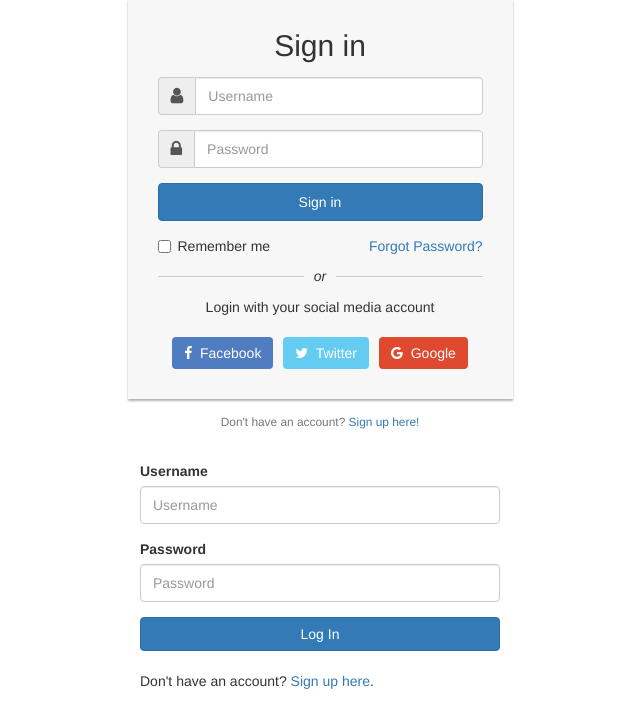
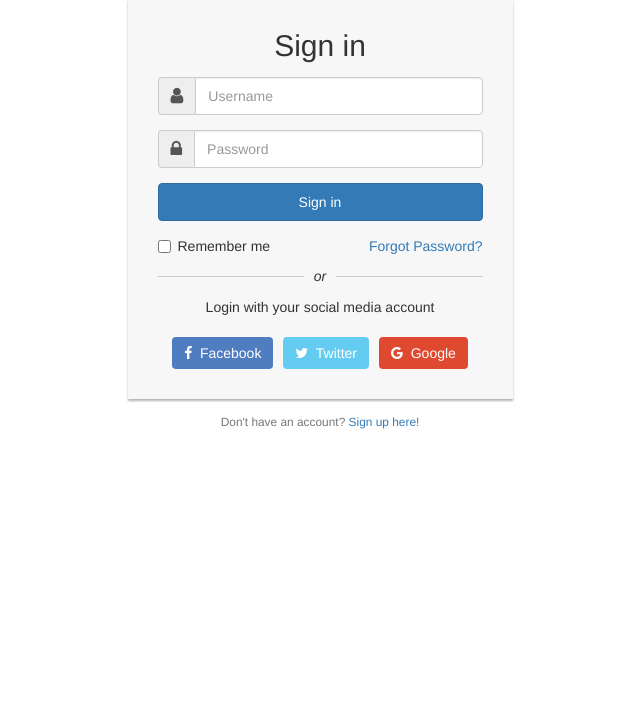
Before and after one commit to sagarlohani/test, a Flask app: page / in a window 1280 px wide. Shown: the part 31-759 px from the top of the page, without its empty margins (320-960 px from the left). Run offline with Flask 2, Linux system fonts and the light colour scheme; some libraries are stand-ins or nearby versions.

Commit message:
fixed templetes by fixing name as pass

```diff
--- a/templates/index.html
+++ b/templates/index.html
@@ -79,7 +79,7 @@
 		<div class="form-group">
             <div class="input-group">
                 <span class="input-group-addon"><i class="fa fa-lock"></i></span>
-                <input type="password" class="form-control" name="password" placeholder="Password" required="required">
+                <input type="password" class="form-control" name="pass" placeholder="Password" required="required">
             </div>
         </div>
         <div class="form-group">
@@ -99,27 +99,5 @@
     </form>
     <p class="text-center text-muted small">Don't have an account? <a href="{{ url_for('register') }}">Sign up here!</a></p>
 </div>
-
-<div class="container">
-    <div class="row">
-        <div class="col-md-4 col-md-offset-4">
-            <form method=POST action="{{ url_for('login') }}">
-                <div class="form-group">
-                    <label for="exampleInputEmail1">Username</label>
-                    <input type="text" class="form-control" name="username" placeholder="Username">
-                </div>
-                <div class="form-group">
-                    <label for="exampleInputPassword1">Password</label>
-                    <input type="password" class="form-control" name="pass" placeholder="Password">
-                </div>
-                <button type="submit" class="btn btn-primary btn-block">Log In</button>
-            </form>
-            <br>
-            <div>
-                Don't have an account? <a href="{{ url_for('register') }}">Sign up here</a>.
-            </div>
-        </div>
-    </div>
-</div>
 {% endblock %}
 </html>
```
